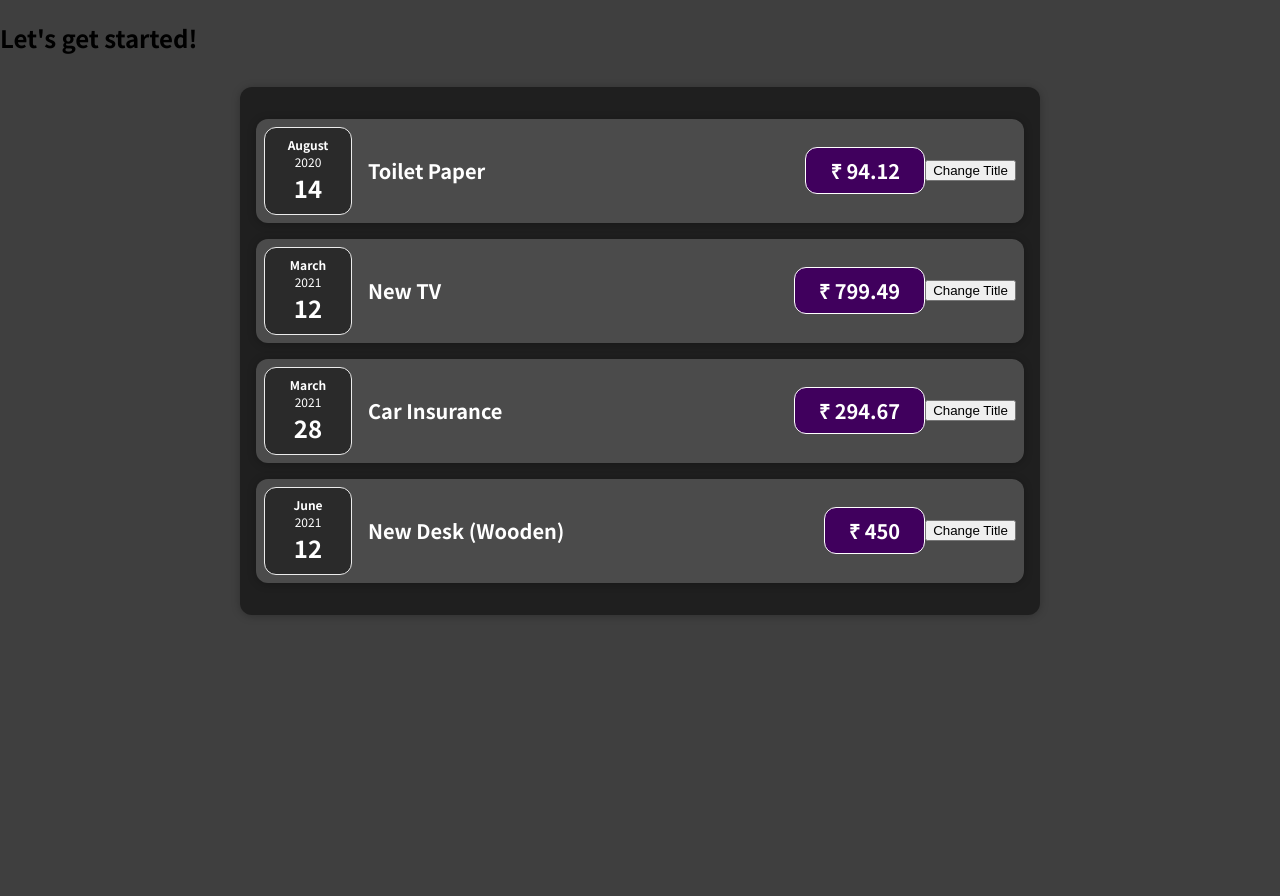
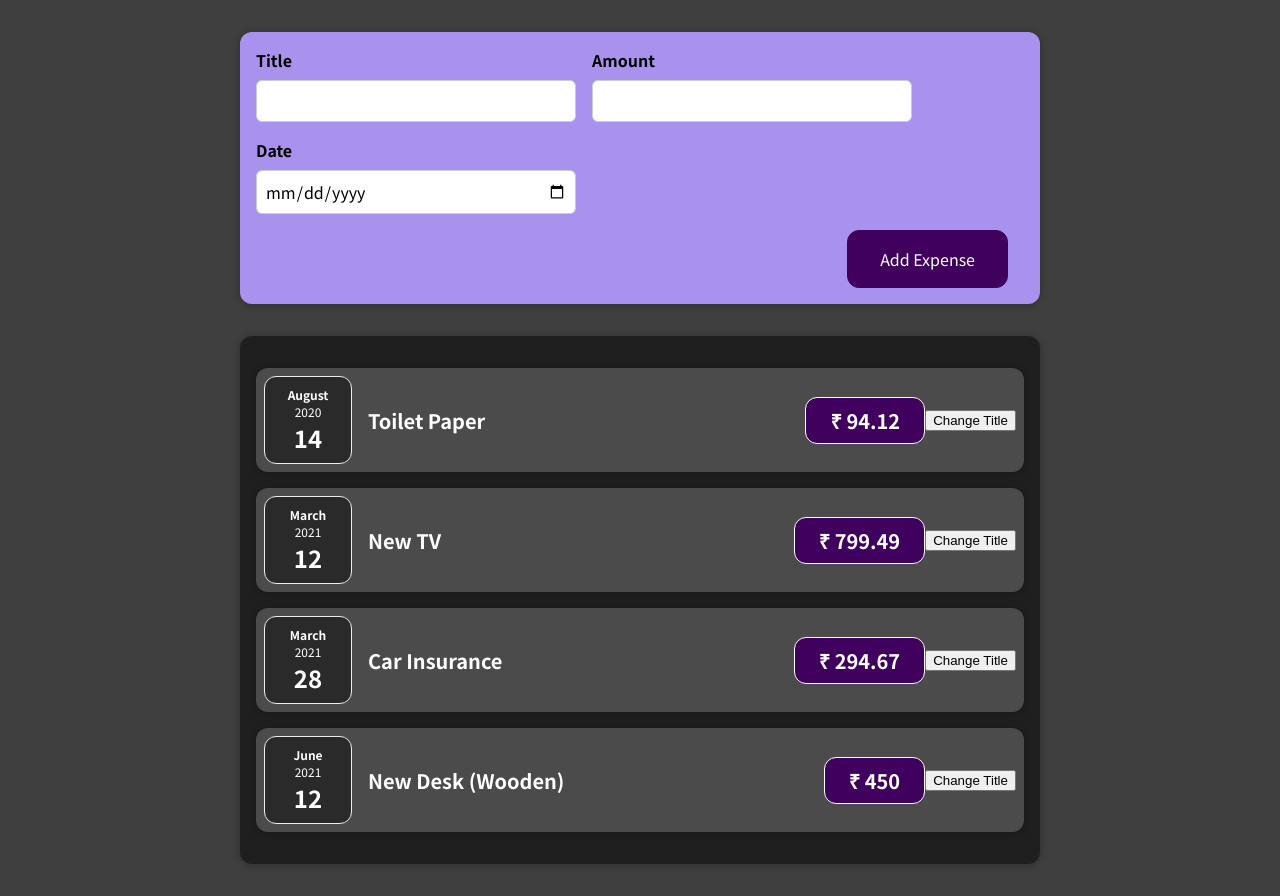
Before and after one commit to DarkM4tt/Expense-Tracker, a React (Create React App) app: page / in a window 1280 px wide. Before the commit the page ends 800 px from the top, so only its background shows below. Built offline with nearby package versions, Linux system fonts and the light colour scheme.

Commit message:
Used states & added New Expense Component.

```diff
--- a/src/App.js
+++ b/src/App.js
@@ -1,8 +1,9 @@
 import React from 'react'
 import Expenses from './components/Expenses/Expenses'
+import NewExpense from './components/NewExpense/NewExpense'
 
 //Root Component(All other components are nested inside it.)
-function App() {
+const App = () => {
   const expenses = [
     {
       id: 'e1',
@@ -25,9 +26,13 @@
     },
   ]
 
+  const addExpenseHandler = (expense) => {
+    console.log(expense)
+  }
+
   return (
     <div>
-      <h2>Let's get started!</h2>
+      <NewExpense onAddExpense={addExpenseHandler} />
       <Expenses items={expenses} />
     </div>
   )
--- a/src/components/Expenses/ExpenseItem.js
+++ b/src/components/Expenses/ExpenseItem.js
@@ -1,4 +1,5 @@
-import React from 'react'
+import React, { useState } from 'react'
+//useState allows us to define values as state where changes would reflect in component function.
 import ExpenseDate from './ExpenseDate'
 import './ExpenseItem.css'
 import Card from '../UI/Card'
@@ -6,15 +7,28 @@
 //We must only have one root element per return statement
 //props receive data in object form where we can use its values using .
 const ExpenseItem = (props) => {
+  const [title, setTitle] = useState(props.title)
+  //shouldnt be called out of this function or in nested function.
+  //props.title accepted by useState is initial state passed as an argument
+  //useState returns an array where first value is variable itself and second is Updating Function.
+  //In destructuring - first value(title) is pointer at that initialValue and second is function which we later call.
+
+  const clickHandler = () => {
+    setTitle('Updated')
+    //Calling this function doesnt assigns new value to variable
+    //Just React evaluates again.
+  }
+
   return (
     <Card className="expense-item">
       <ExpenseDate date={props.date} />
       <div className="expense-item__description">
-        <h2>{props.title}</h2>
+        <h2>{title}</h2>
         <div className="expense-item__price">₹ {props.amount}</div>
       </div>
-      <button>Change Title</button>
+      <button onClick={clickHandler}>Change Title</button>
     </Card>
+    //No paranthesis in clickHandler because javascript will execute it while compiling.
   )
 }
 
--- /dev/null
+++ b/src/components/NewExpense/ExpenseForm.css
@@ -0,0 +1,26 @@
+.new-expense__controls {
+  display: flex;
+  flex-wrap: wrap;
+  gap: 1rem;
+  margin-bottom: 1rem;
+  text-align: left;
+}
+
+.new-expense__control label {
+  font-weight: bold;
+  margin-bottom: 0.5rem;
+  display: block;
+}
+
+.new-expense__control input {
+  font: inherit;
+  padding: 0.5rem;
+  border-radius: 6px;
+  border: 1px solid #ccc;
+  width: 20rem;
+  max-width: 100%;
+}
+
+.new-expense__actions {
+  text-align: right;
+}
--- /dev/null
+++ b/src/components/NewExpense/ExpenseForm.js
@@ -0,0 +1,75 @@
+import React, { useState } from 'react'
+import './ExpenseForm.css'
+
+const ExpenseForm = (props) => {
+  const [enteredTitle, setEnteredTitle] = useState('')
+  const [enteredAmount, setEnteredAmount] = useState('')
+  const [enteredDate, setEnteredDate] = useState('')
+
+  const titleChangeHandler = (event) => {
+    setEnteredTitle(event.target.value)
+  } //gets called everytime user presses keystrokes in input
+
+  const amountChangeHandler = (event) => {
+    setEnteredAmount(event.target.value)
+  }
+
+  const dateChangeHandler = (event) => {
+    setEnteredDate(event.target.value)
+  }
+
+  const submitHandler = (event) => {
+    event.preventDefault()
+
+    const expenseData = {
+      title: enteredTitle,
+      amount: enteredAmount,
+      date: new Date(enteredDate),
+    }
+
+    props.onSaveExpenseData(expenseData)
+    setEnteredTitle('')
+    setEnteredDate('')
+    setEnteredAmount('')
+  }
+
+  return (
+    <form onSubmit={submitHandler}>
+      <div className="new-expense__controls">
+        <div className="new-expense__control">
+          <label>Title</label>
+          <input
+            type="text"
+            value={enteredTitle}
+            onChange={titleChangeHandler}
+          />
+        </div>
+        <div className="new-expense__control">
+          <label>Amount</label>
+          <input
+            type="number"
+            min="0.01"
+            step="0.01"
+            value={enteredAmount}
+            onChange={amountChangeHandler}
+          />
+        </div>
+        <div className="new-expense__control">
+          <label>Date</label>
+          <input
+            type="date"
+            min="2023-06-01"
+            max="2030-12-31"
+            value={enteredDate}
+            onChange={dateChangeHandler}
+          />
+        </div>
+      </div>
+      <div className="new-expense__actions">
+        <button type="submit">Add Expense</button>
+      </div>
+    </form>
+  )
+}
+
+export default ExpenseForm
--- /dev/null
+++ b/src/components/NewExpense/NewExpense.css
@@ -0,0 +1,38 @@
+.new-expense {
+  background-color: #a892ee;
+  padding: 1rem;
+  margin: 2rem auto;
+  width: 50rem;
+  max-width: 95%;
+  border-radius: 12px;
+  text-align: center;
+  box-shadow: 0 1px 8px rgba(0, 0, 0, 0.25);
+}
+
+.new-expense button {
+  font: inherit;
+  cursor: pointer;
+  padding: 1rem 2rem;
+  border: 1px solid #40005d;
+  background-color: #40005d;
+  color: white;
+  border-radius: 12px;
+  margin-right: 1rem;
+}
+
+.new-expense button:hover,
+.new-expense button:active {
+  background-color: #510674;
+  border-color: #510674;
+}
+
+.new-expense button.alternative {
+  color: #220131;
+  border-color: transparent;
+  background-color: transparent;
+}
+
+.new-expense button.alternative:hover,
+.new-expense button.alternative:active {
+  background-color: #ddb3f8;
+}
--- /dev/null
+++ b/src/components/NewExpense/NewExpense.js
@@ -0,0 +1,21 @@
+import React from 'react'
+import './NewExpense.css'
+import ExpenseForm from './ExpenseForm'
+
+const NewExpense = (props) => {
+  const saveExpenseDataHandler = (enteredExpenseData) => {
+    const expenseData = {
+      ...enteredExpenseData,
+      id: Math.random().toString(),
+    }
+    props.onAddExpense(expenseData)
+  }
+
+  return (
+    <div className="new-expense">
+      <ExpenseForm onSaveExpenseData={saveExpenseDataHandler} />
+    </div>
+  )
+}
+
+export default NewExpense
```
Also changed, not shown: 1 other file (tests, documents, lock files or other folders).
